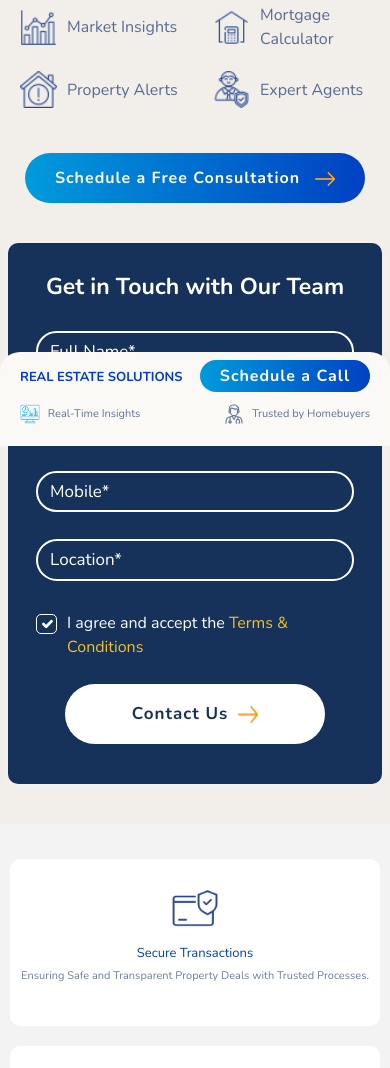
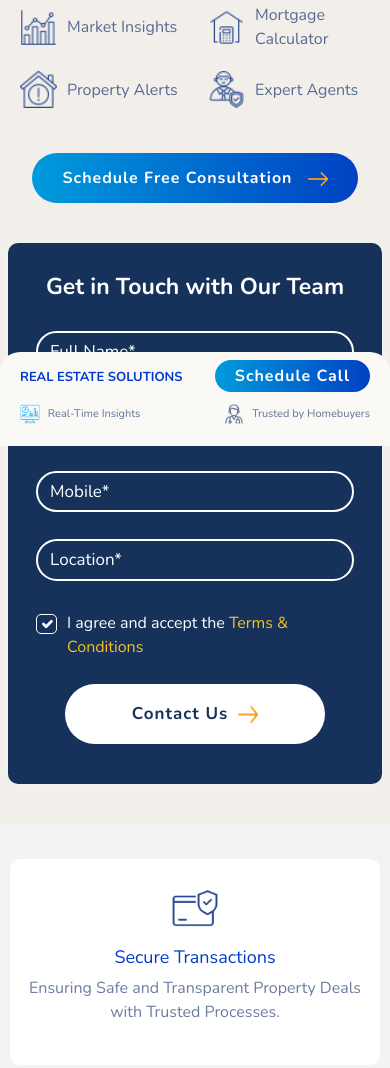
Before and after one commit to devdeepkumar/realestate, a plain HTML site: page index.html in a window 390 px wide. Shown: the part 398-1466 px from the top of the page. Drawn offline with nearby package versions, Linux system fonts and the light colour scheme.

Commit message:
first commit

```diff
--- a/css/responsive.css
+++ b/css/responsive.css
@@ -295,12 +295,7 @@
     .Benefits-Lists {
         font-size: 16px;
     }
-    .card-div span{
-        font-size: 13px;
-    }
-    .card-div p{
-        font-size: 11px;
-    }
+
     .right_block .date-and-time {
         font-size: 12.4px;
     }
@@ -461,6 +456,10 @@
 
     .right-area {
         width: 100%;
+
+    }
+    .left-area{
+         margin-block: 20px;
     }
 
 
@@ -714,6 +713,11 @@
     .first-right img {
         width: 75%
     }
+
+    .benefits_grid_list{
+        column-gap: 10px;
+    }
+
 }
 
 @keyframes slideIn {
--- a/index.html
+++ b/index.html
@@ -41,7 +41,7 @@ height="0" width="0" style="display:none;visibility:hidden"></iframe></noscript>
   <div class="OnLeaveCard">
     <div class="Card">
       <div class="heading">
-        Schedule a Free Call Back
+        Schedule  Free Call Back
       </div>
       <div class="input">
         <form action="mail/mail3.php" method="post" id="Call_Back_NO" class="form">
@@ -160,7 +160,7 @@ height="0" width="0" style="display:none;visibility:hidden"></iframe></noscript>
                   <div class="schedule-btn">
                     <a href="https://api.whatsapp.com/send?phone=+18093515863&amp;text=Hi,%20I'm%20interested%20in%20buying%20a%20property.%20Please%20contact%20me."
                       class="btn-get-started scrollto call-for-consultations-track-btn">
-                      Schedule a Free Consultation<img class="btn_arrow" src="./images/btn-arrow-brown.png" alt="Arrow" width="20px" height="14px">
+                      Schedule  Free Consultation<img class="btn_arrow" src="./images/btn-arrow-brown.png" alt="Arrow" width="20px" height="14px">
                     </a>
                   </div>
                 </div>
@@ -806,7 +806,7 @@ Schedule a Free Demo form Section Start
       <div class="row ">
        <div class="col-lg-9">
   <div class="getreport text-center" id="getreport">
-    <h3 class="register_tag">Schedule a Free Property Viewing</h3>
+    <h3 class="register_tag">Schedule  Free Property Viewing</h3>
     <div class="register_tag_msg">
       Experience Seamless <span style="color: #f4c129">Real Estate Solutions</span><br>
       with Our Expert Team
@@ -915,7 +915,7 @@ Schedule a Free Demo form Section End
   <div class="register_mobile">
     <div class="register_mobile_heading">
         <h3>Real Estate Solutions</h3>
-        <a href="tel:+18093515863" class="pay-btn btn-get-started scrollto right_register">Schedule a Call</a>
+        <a href="tel:+18093515863" class="pay-btn btn-get-started scrollto right_register">Schedule Call</a>
     </div>
     <div class="register_mobile_detail">
         <span class="date-and-time">
```
